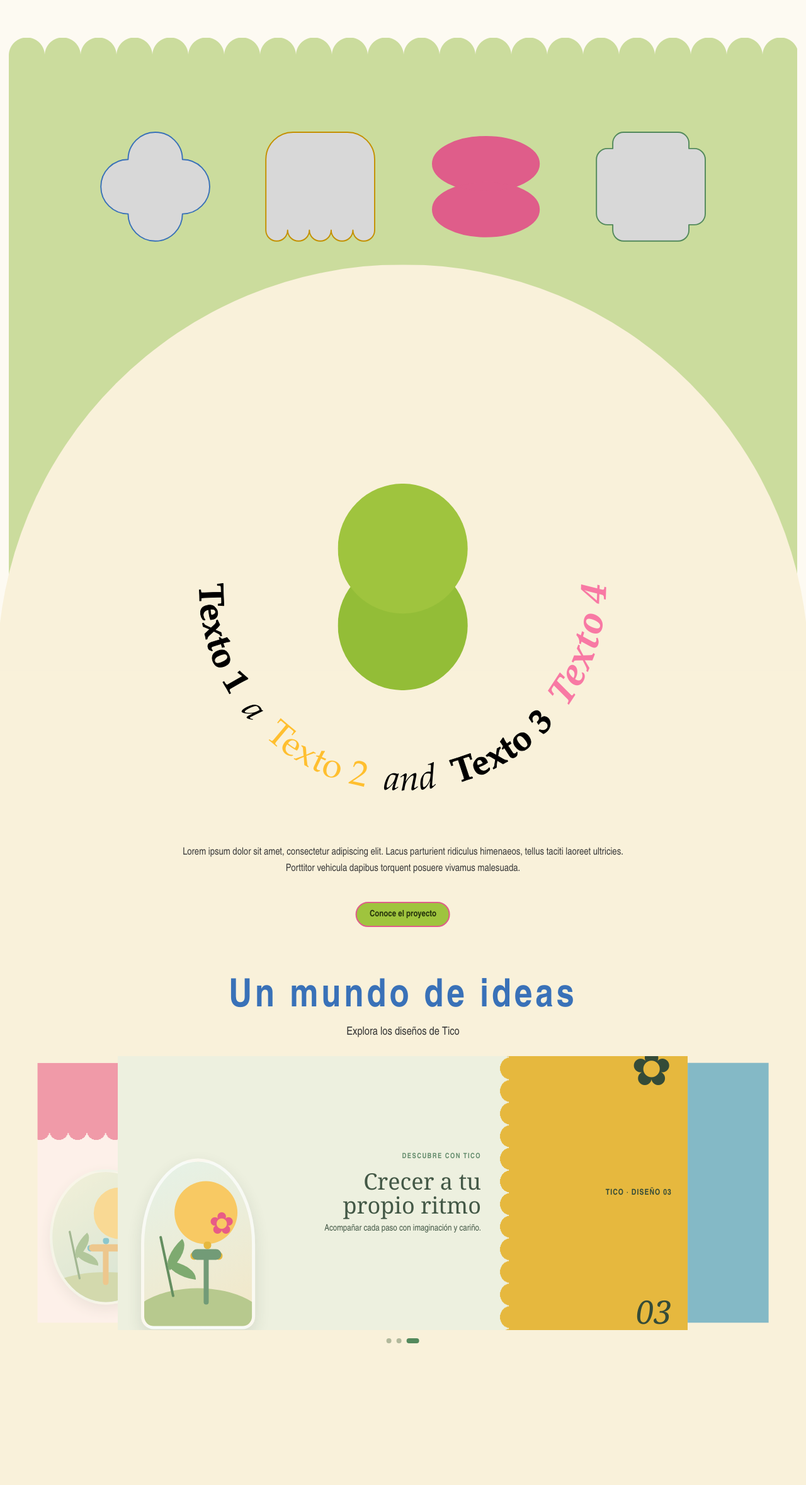
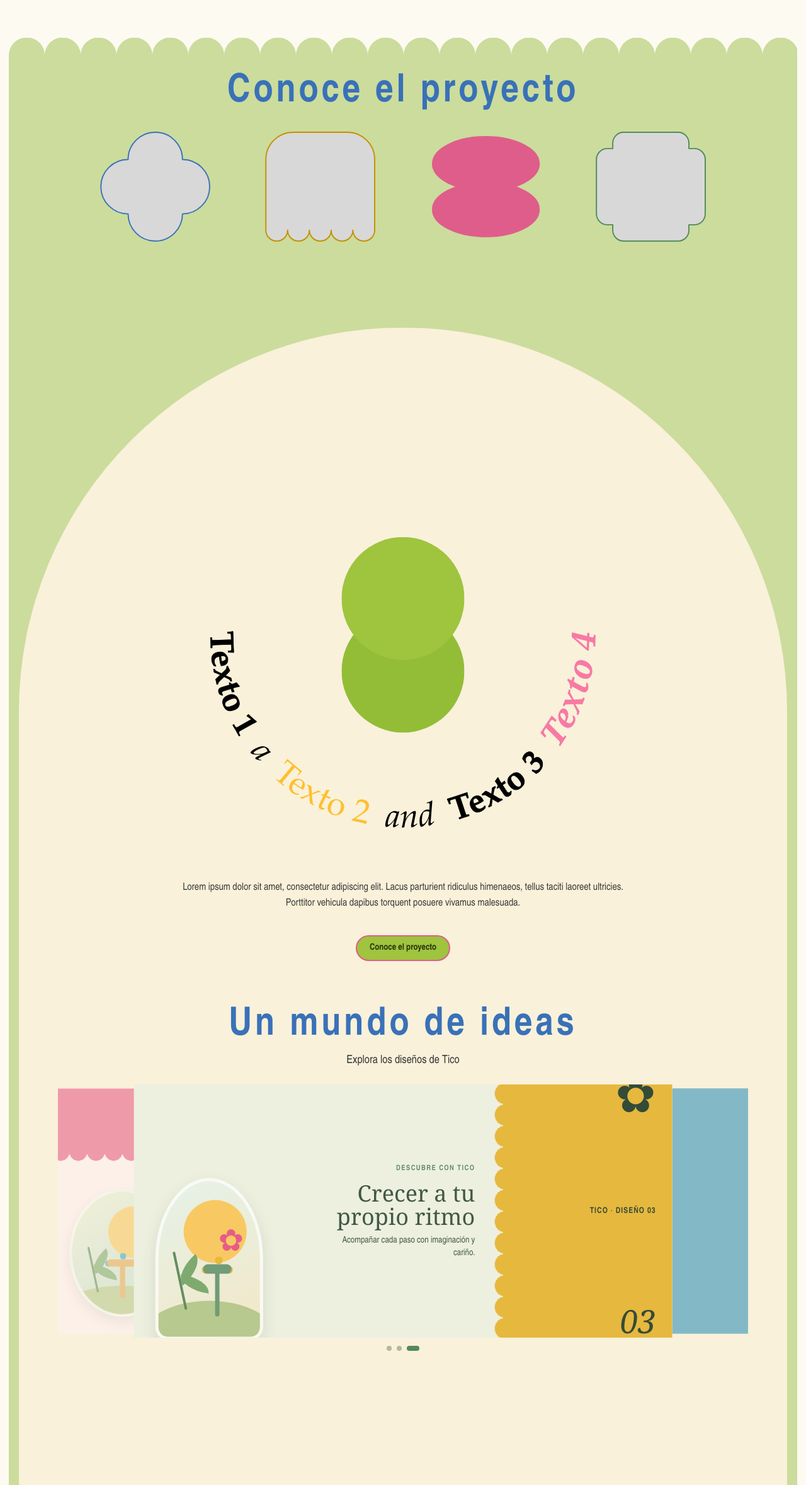
Before and after one commit to jrvrr/tico_web, a Next.js app: page / in a window 1280 px wide. Shown: the part 1546-3904 px from the top of the page at 63% size. Built offline with nearby package versions, Linux system fonts and the light colour scheme.

Commit message:
style: correcion de diseño en componete 2 y proporciones

```diff
--- a/src/app/page.module.css
+++ b/src/app/page.module.css
@@ -193,6 +193,22 @@
   background: #fdfaf2;
 }
 
+.introTitle {
+  position: absolute;
+  top: clamp(36px, 4vw, 64px);
+  right: 24px;
+  left: 24px;
+  z-index: 3;
+  margin: 0;
+  color: var(--deep-blue);
+  font-family: var(--font-family);
+  font-size: clamp(2rem, 5vw, 3.875rem);
+  font-weight: 700;
+  letter-spacing: 0.08em;
+  line-height: 1.15;
+  text-align: center;
+}
+
 .introPanel::before,
 .introPanel::after {
   position: absolute;
@@ -215,12 +231,12 @@
 
 .creamPiece {
   position: absolute;
-  top: calc(50vw + 360px);
+  top: calc(50vw + 430px);
   right: auto;
   bottom: 65px;
   left: 50%;
   z-index: 1;
-  width: min(calc(96% + 60px), 1900px);
+  width: min(calc(100% - 60px), 1900px);
   container-type: inline-size;
   transform: translateX(-50%);
   background: var(--fond);
@@ -1396,8 +1412,8 @@
   }
 
   .creamPiece {
-    top: calc(50vw + 280px);
-    width: calc(100% + 28px);
+    top: calc(50vw + 320px);
+    width: calc(100% - 48px);
   }
 
   .carouselPanel {
--- a/src/app/page.tsx
+++ b/src/app/page.tsx
@@ -262,8 +262,11 @@ export default function Home() {
             <section
               ref={introPanelRef}
               className={styles.introPanel}
-              aria-label="Diseños de Tico"
+              aria-labelledby="intro-title"
             >
+              <h2 id="intro-title" className={styles.introTitle}>
+                Conoce el proyecto
+              </h2>
               <div className={styles.greenShapeRow} aria-hidden="true">
                 {greenShapes.map((shape) => (
                   <span className={styles.shape} key={shape} data-shape={shape}>
```
